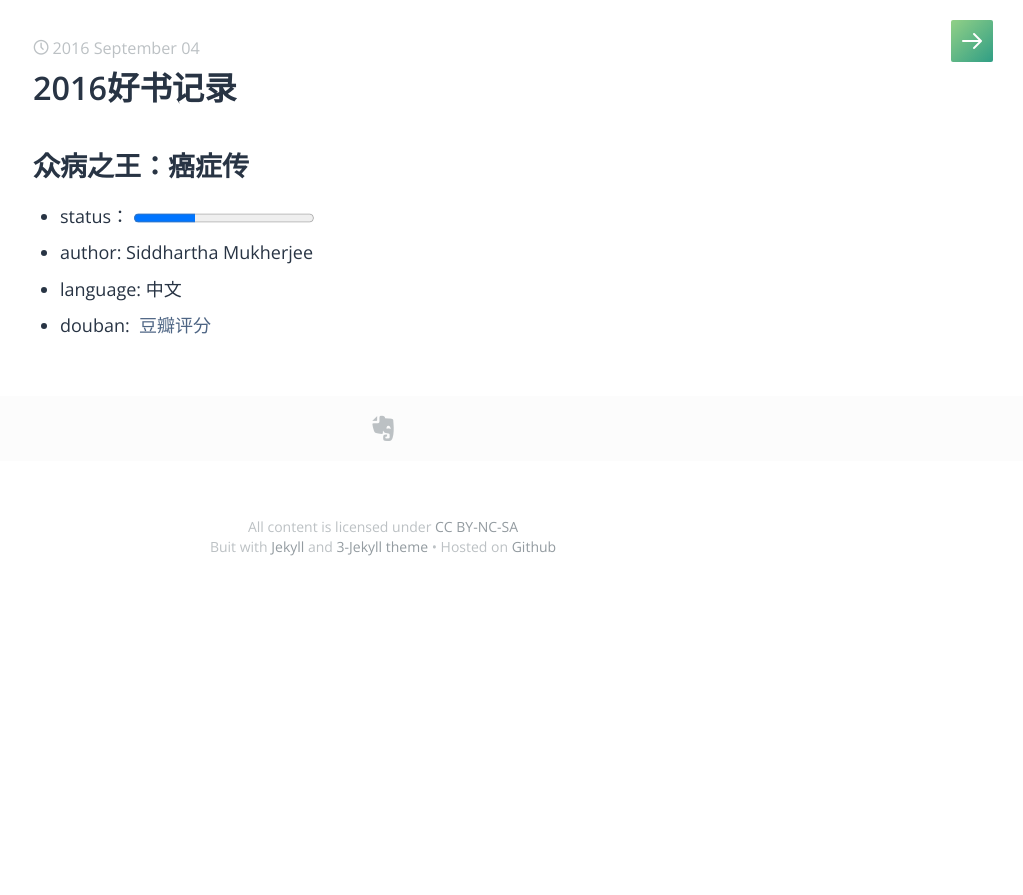
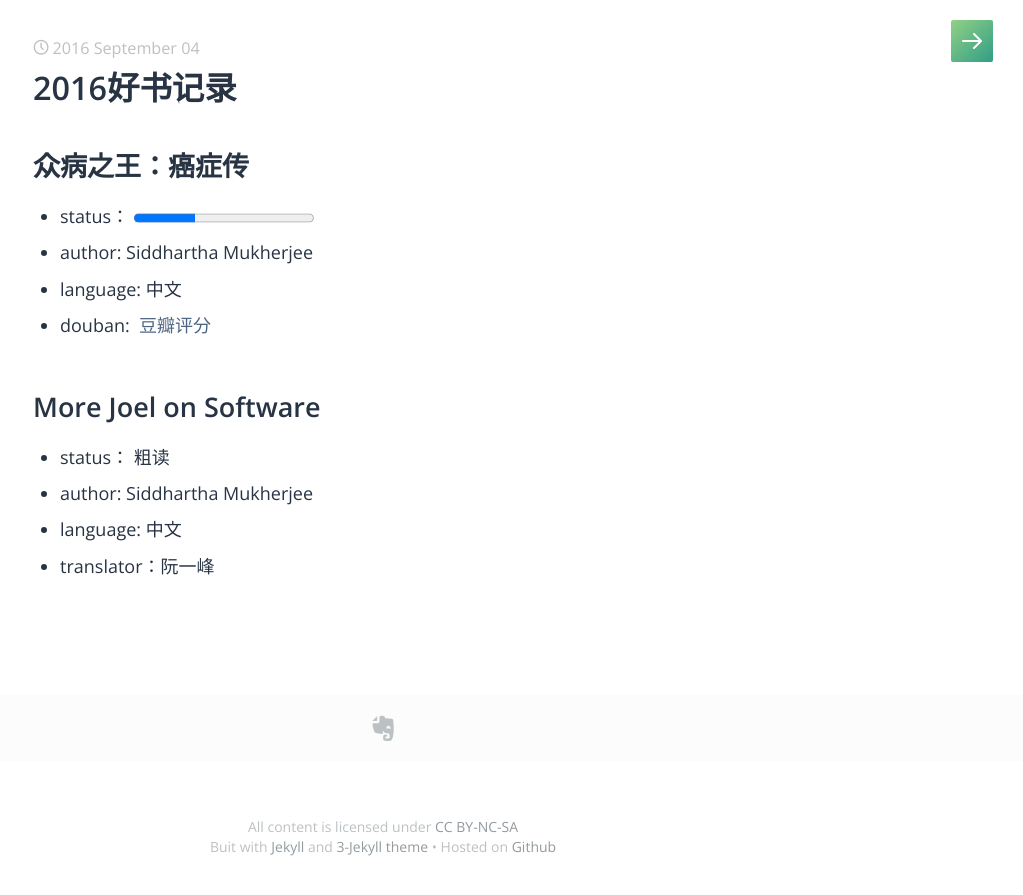
Before and after one commit to Oh-zarathustra/Oh-zarathustra.github.io, a Jekyll site: the page built from _posts/读书/2016-9-4-book-list-of-2016.md, in a window 1280 px wide. Shown: the top 895 px of the page, without its empty margins (257-1280 px from the left). Built offline with Jekyll 4.4.1, drawn with Linux system fonts in a browser that asks for light colours; some web fonts are replaced.

Commit message:
add new content

```diff
--- a/_config.yml
+++ b/_config.yml
@@ -22,7 +22,7 @@
 # dribbble: username
 
 # avatar and Favicon
-avatar: assets/img/avatar.png
+avatar: /assets/img/avatar.png
 # favicon:
 
 # disqus config
@@ -42,7 +42,7 @@
   style: compressed
 
 #paginate
-paginate: 5
+# paginate: 5
 
 # Jekyll Plugin
 # https://help.github.com/articles/adding-jekyll-plugins-to-a-github-pages-site/
@@ -50,4 +50,4 @@
   - jekyll-sitemap
   - jekyll-seo-tag
   - jekyll-feed
-  - jekyll-paginate
+  # - jekyll-paginate
--- a/_includes/sidebar.html
+++ b/_includes/sidebar.html
@@ -11,7 +11,7 @@
     </div>
 
     <ul id="sidebar-tags">
-      <li class="sidebar-tag active" data-filter="all">全部文章</li>
+      <li class="sidebar-tag active" data-filter="all">归档</li>
       {% if site.filter == 'category' %}
         {% for category in site.categories %}
           <li class="sidebar-tag" data-filter="{{ category | first }}">{{ category | first }}</li>
--- a/_posts/读书/2016-9-4-book-list-of-2016.md
+++ b/_posts/读书/2016-9-4-book-list-of-2016.md
@@ -13,3 +13,9 @@
 - language: 中文
 <!-- - cover: <img src="https://img1.doubanio.com/lpic/s24598159.jpg" alt="书籍封面" > -->
 - douban:  <a href="https://book.douban.com/subject/20507206/">豆瓣评分</a>
+
+## More Joel on Software
+- status： 粗读
+- author: Siddhartha Mukherjee
+- language: 中文
+- translator：阮一峰
```
